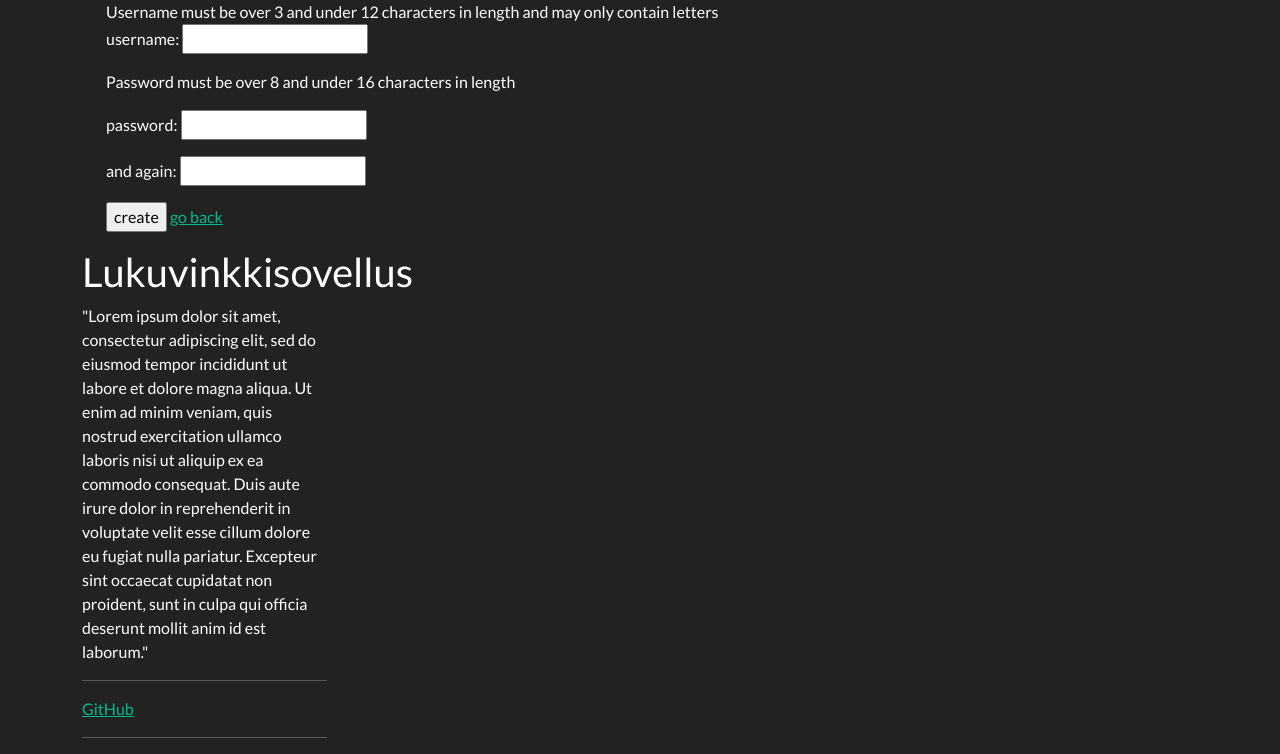
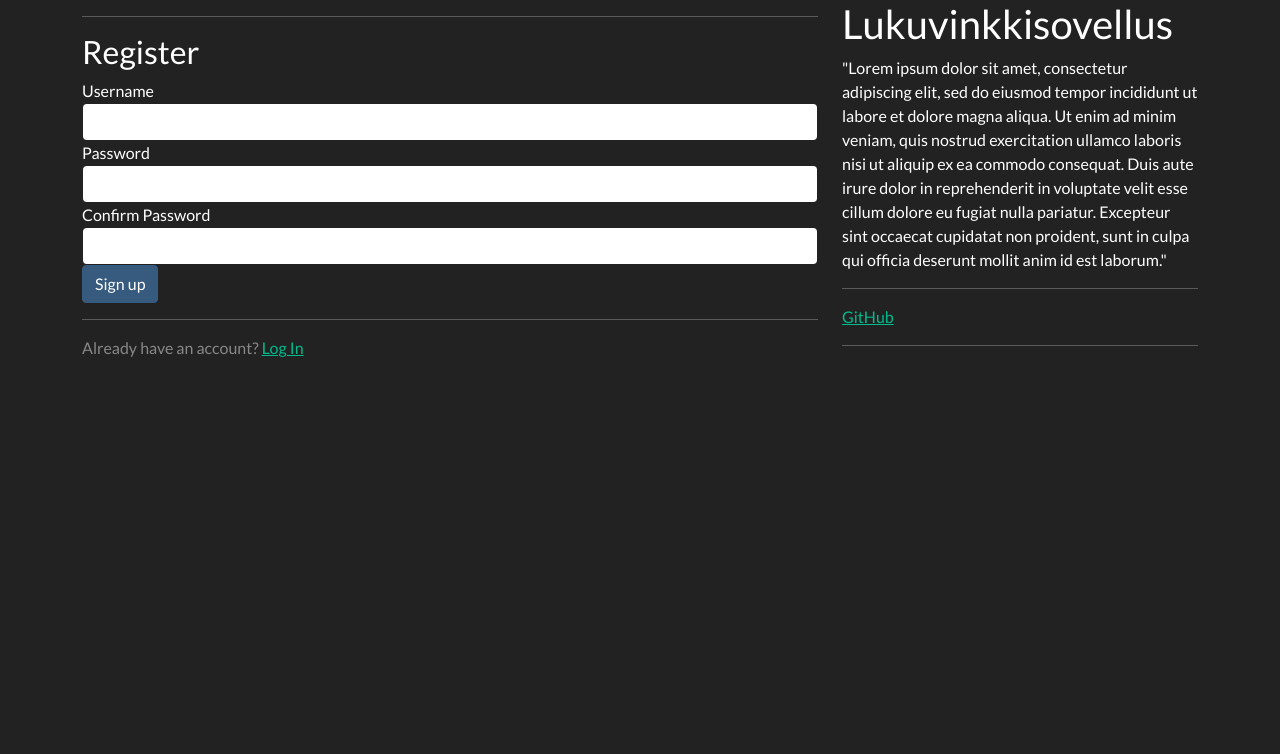
Before and after one commit to nuclearkittens/Lukuvinkkisovellus, a Flask app: page /register in a window 1280 px wide. Shown: the part 72-826 px from the top of the page. After the commit the page ends 429 px from the top, so only its background shows below. Run offline with Flask 2, Linux system fonts and the light colour scheme; some libraries are stand-ins or nearby versions.

Commit message:
Add basic functionality to register and UI

```diff
--- a/src/routes.py
+++ b/src/routes.py
@@ -14,17 +14,17 @@ def render_home():
 
 @app.route("/login", methods=["GET", "POST"])
 def login():
-    if request.method == "GET":
-        return render_template("login.html")
-    if request.method == "POST":
-        _username = request.form["username"]
-        _password = request.form["password"]
-        if user_service.login(_username, _password):
-            flash("login succesful!")
+    login_form = LoginForm(request.form)
+    if login_form.validate_on_submit():
+        username = login_form.username.data
+        password = login_form.password.data
+        if user_service.login(username,password):
+            flash("login succesful")
             return redirect("/")
         else:
             flash("wrong username or password")
-            return redirect("/login")
+            return render_template("index.html",login_form = login_form)
+    return render_template("index.html", login_form = login_form)
 
 
 @app.route("/logout")
@@ -36,26 +36,15 @@ def logout():
 
 @app.route("/register", methods=["GET", "POST"])
 def register():
-    if request.method == "GET":
-        return render_template("register.html")
-    if request.method == "POST":
-        if (request.form["a_password"] != request.form["b_password"]):
-            flash("passwords do not match")
-            return redirect("/register")
-        _username = request.form["username"]
-        _password = request.form["a_password"]
-        if (not user_service.check_username(_username)):
-            flash("invalid username")
-            return redirect("/register")
-        if (not user_service.check_password(_password)):
-            flash("invalid password")
-            return redirect("/register")
-        if user_service.register(_username, _password):
-            flash("new user created")
+    form = RegisterForm()
+    if form.validate_on_submit():
+        username = form.username.data
+        password = form.password.data
+        if user_service.register(username, password):
             return redirect("/")
         else:
-            flash("username taken")
-            return redirect("/register")
+            flash("Username taken")
+    return render_template("register.html", form=form)
 
 
 # For run robot bash script
--- a/src/services/user_service.py
+++ b/src/services/user_service.py
@@ -22,6 +22,7 @@ class UserService:
         else:
             if check_password_hash(_user[1], password):
                 session["user_id"] = _user[0]
+                session["username"] = username
                 session["csrf_token"] = urandom(16).hex()
                 return True
             else:
--- a/src/templates/layout.html
+++ b/src/templates/layout.html
@@ -33,6 +33,9 @@
                     <a class="nav-link" href="#">Temp</a>
                 </li>
                 </ul>
+                {% if session.user_id %}
+                <a href="/logout" class="btn btn-outline-success my-2 my-sm-0" role="button" >Log out, {{ session.username }}</a>
+                {% endif %}
             </div>
             </div>
         </nav>
@@ -42,6 +45,7 @@
               <div class="col-8">
 
         {% block body %}{% endblock %}
+        </div>
 
         <div class="col-4">
             <h2>Lukuvinkkisovellus</h2>
@@ -57,7 +61,7 @@
               <a href="/completed" class="btn-secondary btn-lg active" role="button" aria-pressed="true">Nappi</a>
                 {% endif %}
                 <hr>
-                <a href="https://github.com/VoxBorealis/To-Do-List-Web-Application">GitHub</a>
+                <a href="https://github.com/TopiasHarjunpaa/Lukuvinkkisovellus">GitHub</a>
                 <hr>
 
 
--- a/src/templates/register.html
+++ b/src/templates/register.html
@@ -5,30 +5,59 @@ Lukuvinkkisovellus
 {% endblock %}
 
 {% block body %}
-<div class="container">
-    <form action="/register" method="POST">
-            Username must be over 3 and under 12 characters in length and may only contain letters
-            <p>
-            username: <input type="text" name="username" size="20">
-            <p>
-            Password must be over 8 and under 16 characters in length
-            <p>
-            password: <input type="password" name="a_password" size="20">
-            <p>
-            and again: <input type="password" name="b_password" size="20">
-            <p>
-            <input type="submit" value="create">
-            <a href="/login">go back</a>
-            {% with messages = get_flashed_messages() %}
-                {% if messages %}
-                    <p class=flashes>
-                    {% for message in messages %}
-                        {{ message }}
-                    {% endfor %}
-                    </p>
-                {% endif %}
-            {% endwith %}
-        </form>
-    </div>
+<hr>
+<p>
+    <p>
+    <h3>Register</h3>
+    <form action="" method="POST">
+        {{ form.csrf_token }}
+        <div class="form-group">
+          {{ form.username.label(class='form-control-label') }}
 
+            {% if form.username.errors %}
+            {{ form.username(class='form-control form-control is-invalid') }}
+            <div class='invalid-feedback'>
+                {% for error in form.username.errors %}
+                <span>{{ error }}</span>
+                {% endfor %}
+            </div>
+            {% else %}
+            {{ form.username(class='form-control form-control-') }}
+            {% endif %}
+        </div>
+        <div class="form-group">
+          {{ form.password.label(class='form-control-label') }}
+
+            {% if form.password.errors %}
+            {{ form.password(class='form-control form-control- is-invalid') }}
+            <div class='invalid-feedback'>
+                {% for error in form.password.errors %}
+                <span>{{ error }}</span>
+                {% endfor %}
+            </div>
+            {% else %}
+            {{ form.password(class='form-control form-control') }}
+            {% endif %}
+        </div>
+        <div class="form-group">
+          {{ form.password_confirm.label(class='form-control-label') }}
+
+            {% if form.password_confirm.errors %}
+            {{ form.password_confirm(class='form-control form-control is-invalid') }}
+            <div class='invalid-feedback'>
+                {% for error in form.password_confirm.errors %}
+                <span>{{ error }}</span>
+                {% endfor %}
+            </div>
+            {% else %}
+            {{ form.password_confirm(class='form-control form-control') }}
+            {% endif %}
+        </div>
+        {{ form.submit(class="btn btn-primary") }}
+
+        <hr>
+        <medium class="text-muted">
+            Already have an account? <a href="/">Log In</a>
+        </medium>
+      </form>
 {% endblock %}
```
Also changed, not shown: src/templates/index.html (+1 -12 lines).
